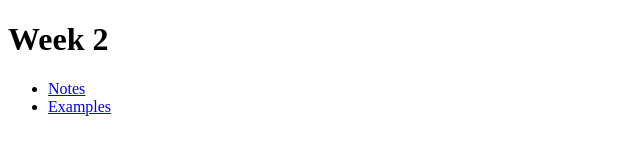
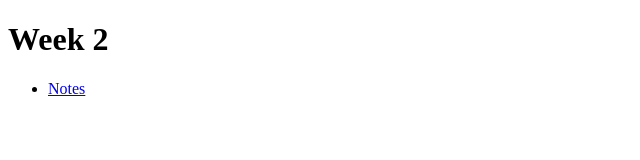
Before and after one commit to johnabrooke/web-app-portfolio, a plain HTML site: page week2/index.html in a window 1280 px wide. Shown: the full height of the page, 0-640 px from the left. Drawn offline with Linux system fonts and the light colour scheme.

Commit message:
Remove broken examples link from week 2 index

```diff
--- a/week2/index.html
+++ b/week2/index.html
@@ -9,7 +9,6 @@
         <h1>Week 2</h1>
         <ul>
             <li><a href="week2Notes.html">Notes</a></li>
-            <li><a href="examples/index.html">Examples</a></li>
         </ul>
     </body>
 </html>
```
